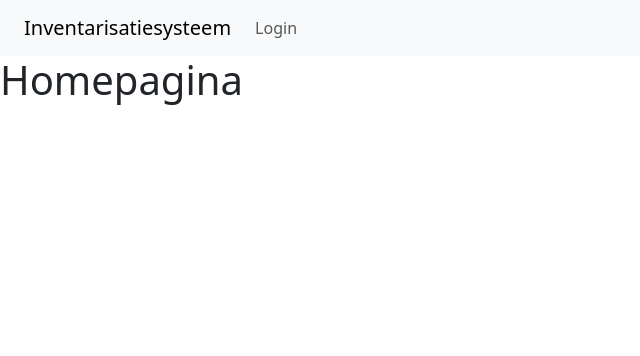
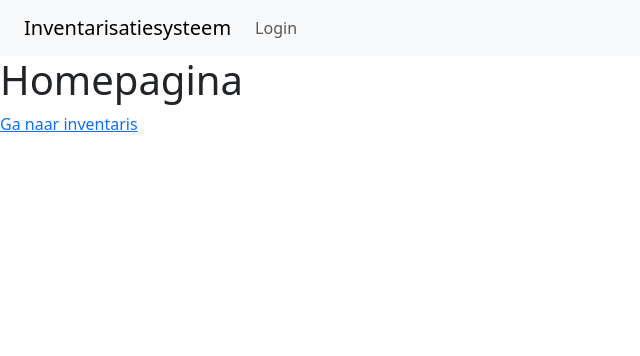
Before and after one commit to Sentinel9111/WebtechProject, a Flask app: page / in a window 1280 px wide; the page is wider, and only the part inside the window is pictured. Shown: the top 356 px of that part, without its empty margins (0-640 px from the left). Run offline with Flask 3, Linux system fonts and the light colour scheme.

Commit message:
Create `/inventory` route

```diff
--- a/src/routes.py
+++ b/src/routes.py
@@ -60,3 +60,8 @@ def logout():
 @login_required
 def account():
     return render_template('account.html', title="Account")
+
+@app.route("/inventory")
+@login_required
+def inventory():
+    return render_template('inventory.html', title="Inventaris")
--- a/src/templates/base.html
+++ b/src/templates/base.html
@@ -27,6 +27,9 @@
             <div class="collapse navbar-collapse">
                 <ul class="navbar-nav ml-auto">
                     {% if current_user.is_authenticated %}
+                        <li class="nav-item">
+                            <a class="nav-link" href="/inventory">Inventaris</a>
+                        </li>
                         <li class="nav-item dropdown">
                             <a class="nav-link dropdown-toggle"
                                 href="#"
--- a/src/templates/index.html
+++ b/src/templates/index.html
@@ -1,4 +1,4 @@
-{% extends "base.html" %}
-{% block content %}
-  <h1>Homepagina</h1>
+{% extends "base.html" %} {% block content %}
+<h1>Homepagina</h1>
+<a href="/inventory">Ga naar inventaris</a>
 {% endblock %}
```
